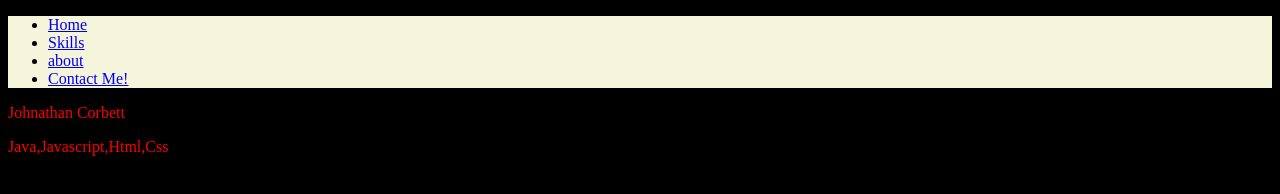
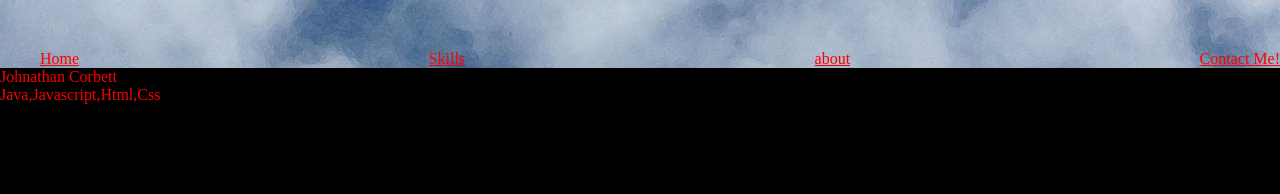
Before and after one commit to CorbettJohn/Portfolio, a plain HTML site: page index.html in a window 1280 px wide. Drawn offline with Linux system fonts and the light colour scheme.

Commit message:
formating/css/navs links,image

```diff
--- a/styles.css
+++ b/styles.css
@@ -1,6 +1,13 @@
+* {
+  margin: 0;
+  padding: auto;
+  box-sizing: border-box;
+  color: #b7b7b7;
+}
 body {
     background-color: rgb(0, 0, 0);
-  }
+  background: black;
+}
   h1 {
     color: rgb(65, 51, 190);
   }
@@ -8,9 +15,23 @@ body {
     color: rgb(250, 0, 0);
   }
 
-nav {
-  background-color: beige;
-  display: flex
-  Justify; flex-direction: row;
-
-}
+  a:link {
+    color: red;
+  }
+  a:visited {
+    color: green;
+  }
+  a:hover {
+    color: blueviolet;
+  }
+ul {
+  padding-top: 50px;
+  padding-left: 1fr;
+  padding-right: 1fr;
+  background-image: url(/images/header.jpg);
+  list-style-type: none;
+  display: block;
+  display: inline-flex;
+  justify-content: space-between;
+  width: 100%;
+  }
```
Also changed, not shown: index.html (+1 -1 lines), images/header.jpg (added).
